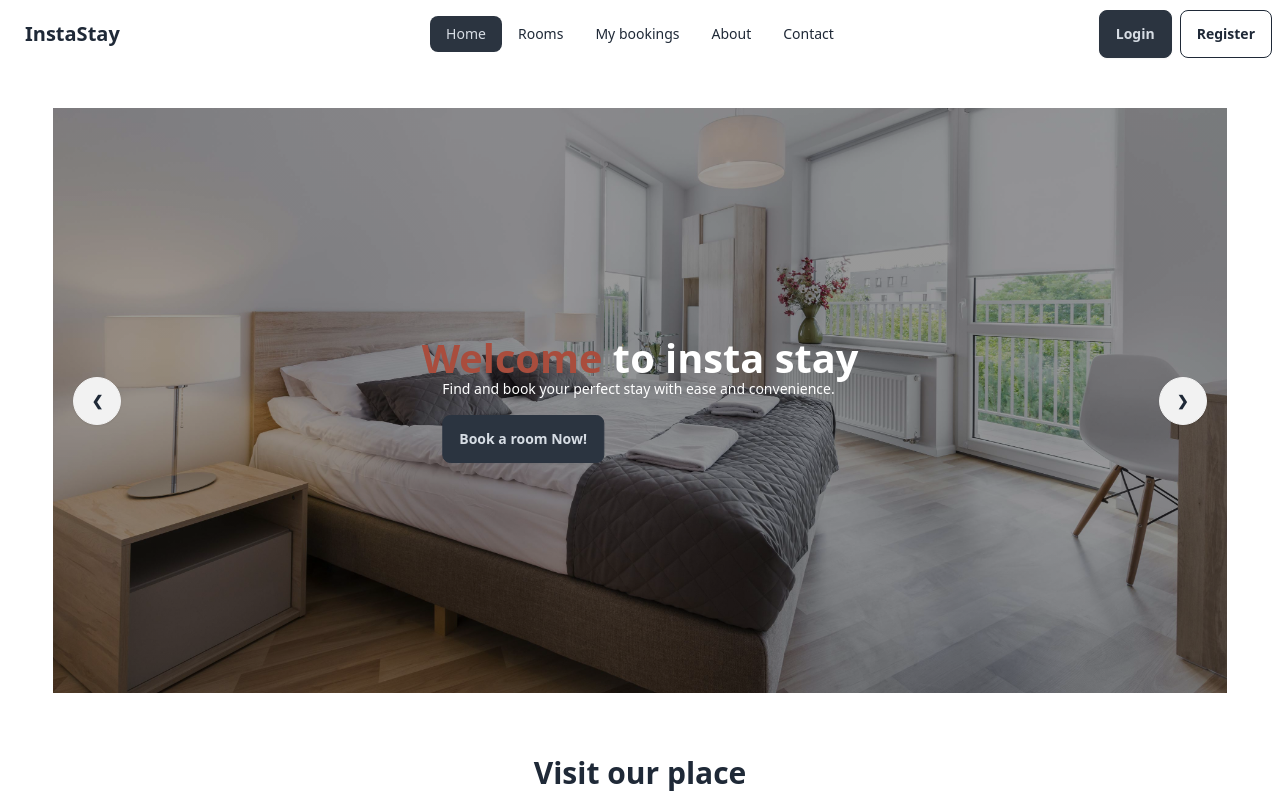
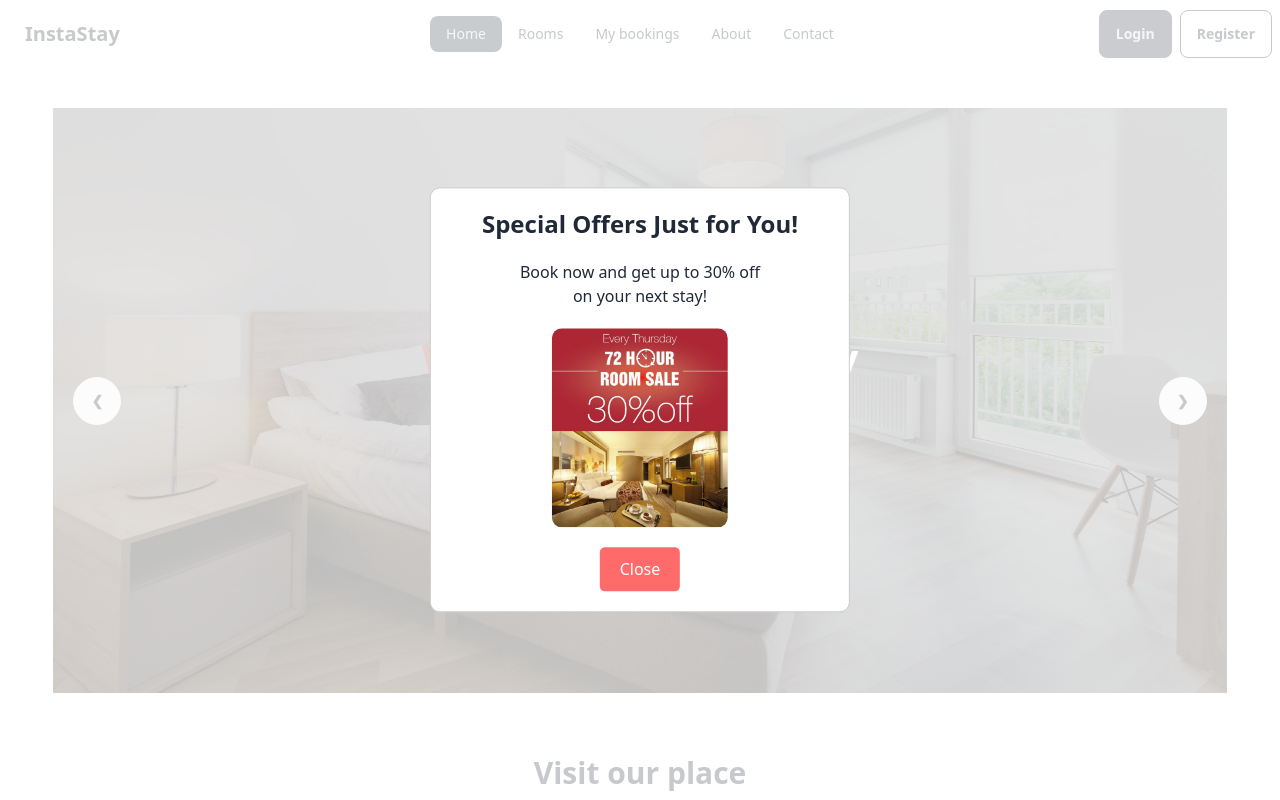
Before and after one commit to zishanmeh/instastay-client, a React (Vite) app: page / in a window 1280 px wide. Shown: the top 800 px of the page. Built offline with nearby package versions, Linux system fonts and the light colour scheme; no server answers.

Commit message:
Added promotional popup in home page

```diff
--- a/package.json
+++ b/package.json
@@ -22,6 +22,7 @@
     "react-dom": "^18.3.1",
     "react-helmet": "^6.1.0",
     "react-icons": "^5.4.0",
+    "react-modal": "^3.16.3",
     "react-rating-stars-component": "^2.2.0",
     "react-star-ratings": "^2.3.0",
     "react-toastify": "^11.0.2",
--- a/src/pages/Home.jsx
+++ b/src/pages/Home.jsx
@@ -4,6 +4,7 @@ import Map from "../shared/MyMap";
 import TopRooms from "../shared/TopRooms";
 import Facilities from "../shared/Facilities";
 import HomeAbout from "../shared/HomeAbout";
+import Promotional from "../shared/Promotional";
 
 const Home = () => {
   return (
@@ -12,6 +13,7 @@ const Home = () => {
         <meta charSet="utf-8" />
         <title>Home- InstaStay</title>
       </Helmet>
+      <Promotional></Promotional>
       <div>
         <Banner></Banner>
       </div>
--- a/src/shared/Banner.jsx
+++ b/src/shared/Banner.jsx
@@ -20,7 +20,7 @@ const Banner = () => {
               ❯
             </a>
           </div>
-          <div className="absolute top-1/2 left-1/2 -translate-x-1/2 -translate-y-1/2 transform z-50">
+          <div className="absolute top-1/2 left-1/2 -translate-x-1/2 -translate-y-1/2 transform">
             <motion.h1
               animate={{ scale: 1.2 }}
               transition={{
@@ -60,7 +60,7 @@ const Banner = () => {
               ❯
             </a>
           </div>
-          <div className="absolute top-1/2 left-1/2 -translate-x-1/2 -translate-y-1/2 transform z-50">
+          <div className="absolute top-1/2 left-1/2 -translate-x-1/2 -translate-y-1/2 transform">
             <motion.h1
               animate={{ scale: 1.2 }}
               transition={{
--- /dev/null
+++ b/src/shared/Promotional.jsx
@@ -0,0 +1,66 @@
+import { useEffect } from "react";
+import { useState } from "react";
+import Modal from "react-modal";
+import offerImg from "../assets/offer.jpg";
+Modal.setAppElement("#root");
+const Promotional = () => {
+  const [isModalOpen, setIsModalOpen] = useState(false);
+  useEffect(() => {
+    // Open the modal when the component mounts
+    setIsModalOpen(true);
+  }, []);
+  const closeModal = () => {
+    setIsModalOpen(false);
+  };
+  return (
+    <div className="z-50">
+      <Modal
+        isOpen={isModalOpen}
+        onRequestClose={closeModal}
+        style={{
+          content: {
+            top: "50%",
+            left: "50%",
+            right: "auto",
+            bottom: "auto",
+            marginRight: "-50%",
+            transform: "translate(-50%, -50%)",
+            padding: "20px",
+            borderRadius: "10px",
+            textAlign: "center",
+            zIndex: 50,
+          },
+        }}
+      >
+        <h2 className="text-2xl font-bold text-center">
+          Special Offers Just for You!
+        </h2>
+        <p className="w-2/3 mx-auto text-center my-5 text-gra">
+          Book now and get up to 30% off on your next stay!
+        </p>
+        <img
+          src={offerImg}
+          alt="Special Offer"
+          className="w-44 mx-auto"
+          style={{ borderRadius: "10px", marginTop: "10px" }}
+        />
+        <button
+          onClick={closeModal}
+          style={{
+            marginTop: "20px",
+            padding: "10px 20px",
+            backgroundColor: "#ff6b6b",
+            color: "#fff",
+            border: "none",
+            borderRadius: "5px",
+            cursor: "pointer",
+          }}
+        >
+          Close
+        </button>
+      </Modal>
+    </div>
+  );
+};
+
+export default Promotional;
```
Also changed, not shown: src/assets/offer.jpg (added), 1 other file (tests, documents, lock files or other folders).
